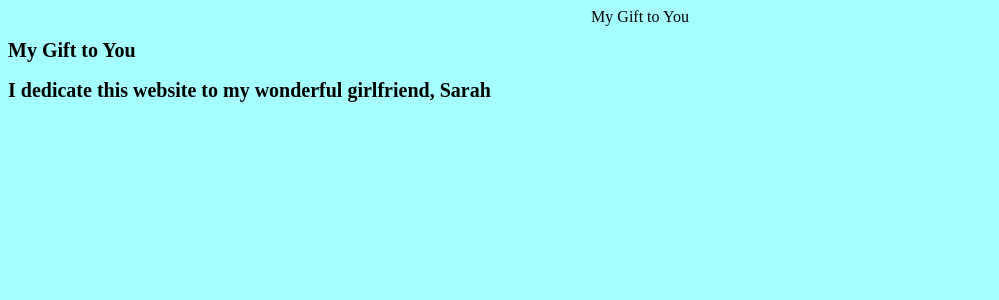
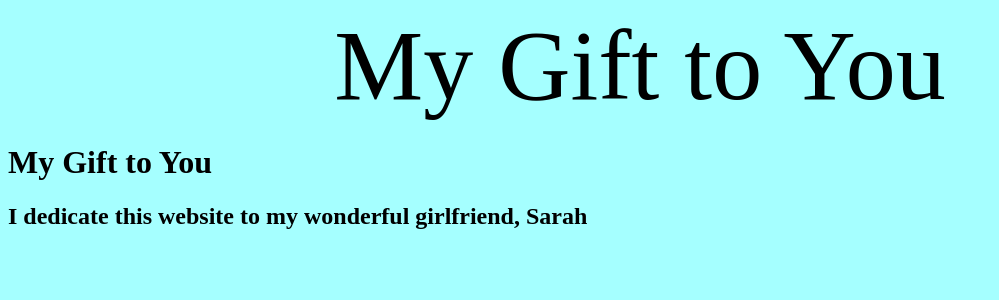
Before and after one commit to definitelynotillegal/definitelynotillegal.github.io, a Jekyll site: the page index.html, which Jekyll copies as it is, in a window 1280 px wide. Shown: the top 300 px of the page, without its empty margins (0-999 px from the left). Built offline with Jekyll 4.4.1, drawn with Linux system fonts in a browser that asks for light colours.

Commit message:
Update index.html

```diff
--- a/index.html
+++ b/index.html
@@ -8,8 +8,8 @@
             </style>
         </head>
             <body>
-                <center>My Gift to You</center>
-                    <h1 style="font-size:20px">My Gift to You</h1>
-                    <h2 style="font-size:20px">I dedicate this website to my wonderful girlfriend, Sarah</h2>
+                <center style="font-size:100px" b>My Gift to You</center>
+                    <h1>My Gift to You</h1>
+                    <h2>I dedicate this website to my wonderful girlfriend, Sarah</h2>
             </body>
     </html>
```
